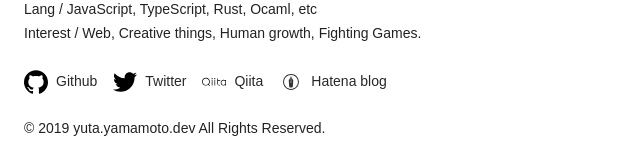
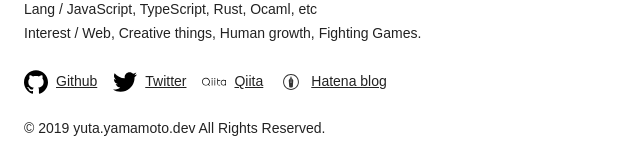
Before and after one commit to yt-ymmt/yuta-yamamoto.net, a Next.js app: page / in a window 1280 px wide. Shown: the part 172-332 px from the top of the page, without its empty margins (0-640 px from the left). Built offline with nearby package versions, Linux system fonts and the light colour scheme.

Commit message:
fix: alink

```diff
--- a/src/globalStyles.tsx
+++ b/src/globalStyles.tsx
@@ -24,6 +24,12 @@ const GlobalStyle = createGlobalStyle({
         margin: 0,
         padding: 0,
         listStyleType: 'none'
+    },
+    a: {
+        color: 'inherit'
+    },
+    'a:hover': {
+        textDecoration: 'none'
     }
 });
 
--- a/src/view/components/morecules/SNSList.tsx
+++ b/src/view/components/morecules/SNSList.tsx
@@ -1,6 +1,5 @@
 import { NextComponentType } from 'next';
 import styled from 'styled-components';
-import { Link as MuiLink } from '@material-ui/core';
 import ServiceIconWithName from './ServiceIconWithName';
 import Link from 'next/link';
 import { flexibleLayoutContainer } from '../../styleUtility/flexibleLayout';
@@ -13,48 +12,48 @@ const SNSList: NextComponentType<{}, {}, Props> = ({ className }) => (
     <Root className={className}>
         <Item>
             <Link href="https://github.com/yt-ymmt">
-                <MuiLink target="_blank">
+                <a target="_blank">
                     <ServiceIconWithName
                         src="/icons/github.svg"
                         name="Github"
                     />
-                </MuiLink>
+                </a>
             </Link>
         </Item>
         <Item>
             <Link href="https://twitter.com/YtYmmt">
-                <MuiLink target="_blank">
+                <a target="_blank">
                     <ServiceIconWithName
                         src="/icons/twitter.svg"
                         name="Twitter"
                     />
-                </MuiLink>
+                </a>
             </Link>
         </Item>
         <Item>
             <Link href="https://qiita.com/Yuta_Yamamoto">
-                <MuiLink target="_blank">
+                <a target="_blank">
                     <ServiceIconWithName src="/icons/qiita.svg" name="Qiita" />
-                </MuiLink>
+                </a>
             </Link>
         </Item>
         <Item>
             <Link href="https://yuta-yamamoto.hatenablog.com">
-                <MuiLink target="_blank">
+                <a target="_blank">
                     <ServiceIconWithName
                         src="/icons/hatenablog.svg"
                         name="Hatena blog"
                     />
-                </MuiLink>
+                </a>
             </Link>
         </Item>
         {/* <Link href="https://github.com/yt-ymmt">
-            <MuiLink target="_blank">
+            <a target="_blank">
                 <ServiceIconWithName
                     src="/icons/dev-dot-to.svg"
                     name="dev.to"
                 />
-            </MuiLink>
+            </a>
         </Link> */}
     </Root>
 );
```
